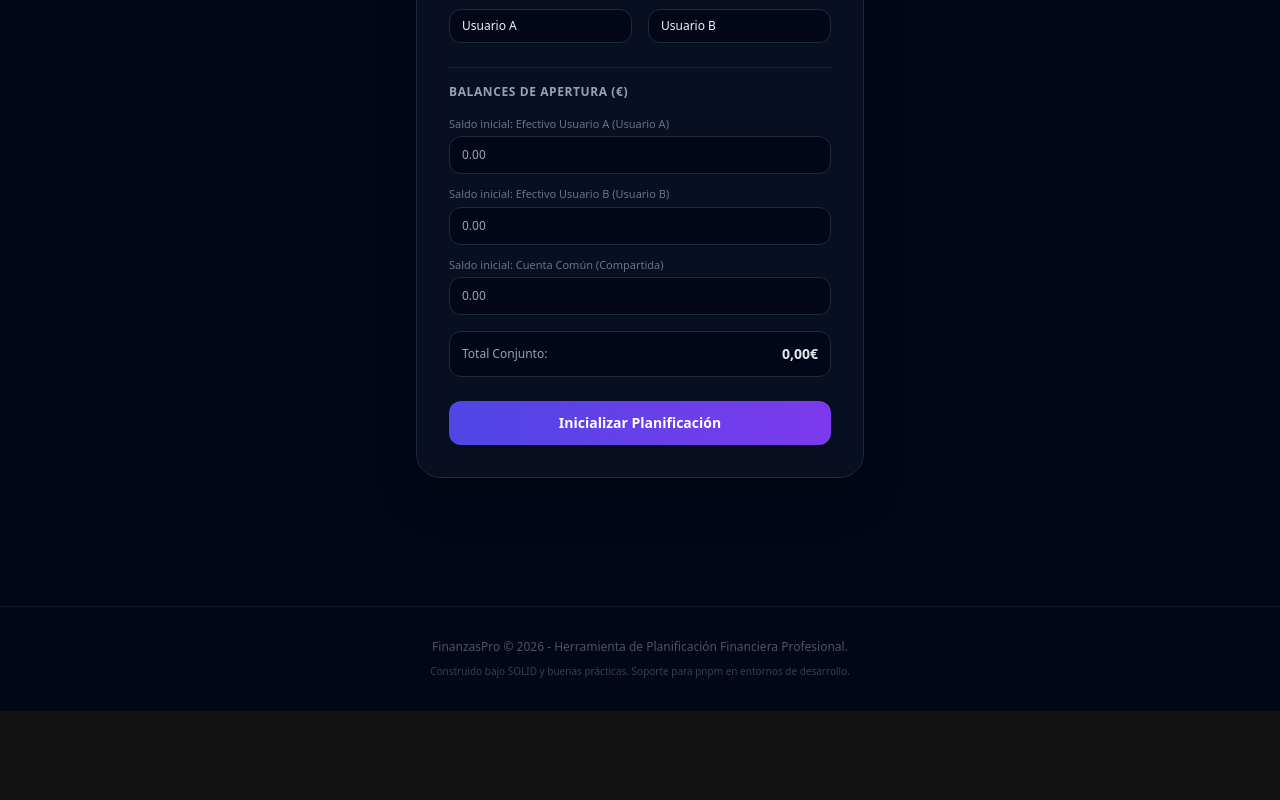
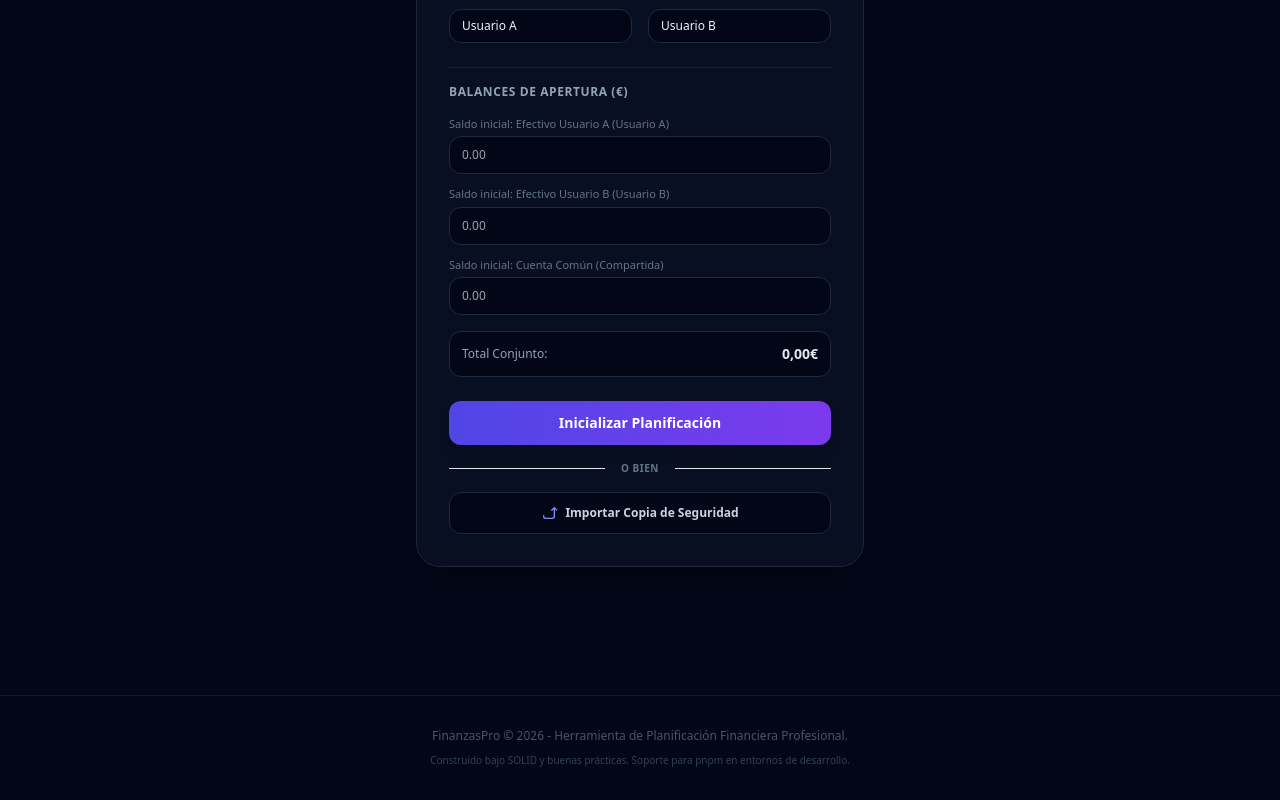
Before and after one commit to Snakeblack/finanzas-snake, a React (Vite) app: page / in a window 1280 px wide. Shown: the part 610-1410 px from the top of the page. Before the commit the page ends 1321 px from the top, so only its background shows below. Built offline with nearby package versions, Linux system fonts and the light colour scheme.

Commit message:
feat: implement primary application layout with navigation and initialization flow

```diff
--- a/src/components/App.tsx
+++ b/src/components/App.tsx
@@ -1,4 +1,4 @@
-import { useState } from 'react';
+import React, { useState } from 'react';
 import { useFinanzas } from '../hooks/useFinanzas';
 import { FinanzasProvider } from '../context/FinanzasContext';
 import { Icons } from './common/Icons';
@@ -70,8 +70,27 @@ function MainAppContent() {
 		handleSaveEditTransaction,
 		isLocked,
 		hasPasswordSet,
-		handleLockApp
+		handleLockApp,
+		handleImportData,
+		importError,
+		importSuccess
 	} = useFinanzas();
+
+	// Adaptador para el input del archivo JSON de copia de seguridad
+	const handleFileChange = (e: React.ChangeEvent<HTMLInputElement>) => {
+		const file = e.target.files?.[0];
+		if (!file) return;
+
+		const reader = new FileReader();
+		reader.onload = (event) => {
+			const jsonString = event.target?.result as string;
+			const fakeEvent = {
+				preventDefault: () => {}
+			} as React.SyntheticEvent<HTMLFormElement>;
+			handleImportData(fakeEvent, jsonString);
+		};
+		reader.readAsText(file);
+	};
 
 	if (isLocked) {
 		return <LockScreen />;
@@ -362,6 +381,48 @@ function MainAppContent() {
 								Inicializar Planificación
 							</button>
 						</form>
+
+						<div className="relative flex py-4 items-center">
+							<div className="flex-grow border-t border-slate-850"></div>
+							<span className="flex-shrink mx-4 text-slate-500 text-[10px] uppercase font-bold tracking-wider">O bien</span>
+							<div className="flex-grow border-t border-slate-850"></div>
+						</div>
+
+						<div className="text-center">
+							<input
+								id="welcome-import-backup-file"
+								type="file"
+								accept=".json"
+								onChange={handleFileChange}
+								className="hidden"
+							/>
+							<label
+								htmlFor="welcome-import-backup-file"
+								className="w-full inline-flex items-center justify-center gap-2 px-4 py-3 rounded-xl border border-slate-800 bg-slate-950 text-slate-300 hover:text-white text-xs font-semibold cursor-pointer transition-all active:scale-95 hover:border-indigo-500/30"
+							>
+								<svg className="w-4 h-4 text-indigo-400" fill="none" viewBox="0 0 24 24" stroke="currentColor" strokeWidth={2}>
+									<path strokeLinecap="round" strokeLinejoin="round" d="M4 16v1a3 3 0 003 3h10a3 3 0 003-3v-1m-4-8l4-4m0 0l4 4m-4-4v12" />
+								</svg>
+								Importar Copia de Seguridad
+							</label>
+						</div>
+
+						{importError && (
+							<div className="mt-4 p-3 bg-rose-500/10 border border-rose-500/20 text-rose-400 text-xs rounded-xl flex items-center gap-2">
+								<svg className="w-4 h-4 shrink-0" fill="none" viewBox="0 0 24 24" stroke="currentColor" strokeWidth={2}>
+									<path strokeLinecap="round" strokeLinejoin="round" d="M12 9v2m0 4h.01m-6.938 4h13.856c1.54 0 2.502-1.667 1.732-3L13.732 4c-.77-1.333-2.694-1.333-3.464 0L3.34 16c-.77 1.333.192 3 1.732 3z" />
+								</svg>
+								<span>{importError}</span>
+							</div>
+						)}
+						{importSuccess && (
+							<div className="mt-4 p-3 bg-emerald-500/10 border border-emerald-500/20 text-emerald-400 text-xs rounded-xl flex items-center gap-2 animate-pulse">
+								<svg className="w-4 h-4 shrink-0" fill="none" viewBox="0 0 24 24" stroke="currentColor" strokeWidth={2}>
+									<path strokeLinecap="round" strokeLinejoin="round" d="M9 12l2 2 4-4m6 2a9 9 0 11-18 0 9 9 0 0118 0z" />
+								</svg>
+								<span>{importSuccess}</span>
+							</div>
+						)}
 					</div>
 				) : (
 					<>
```
